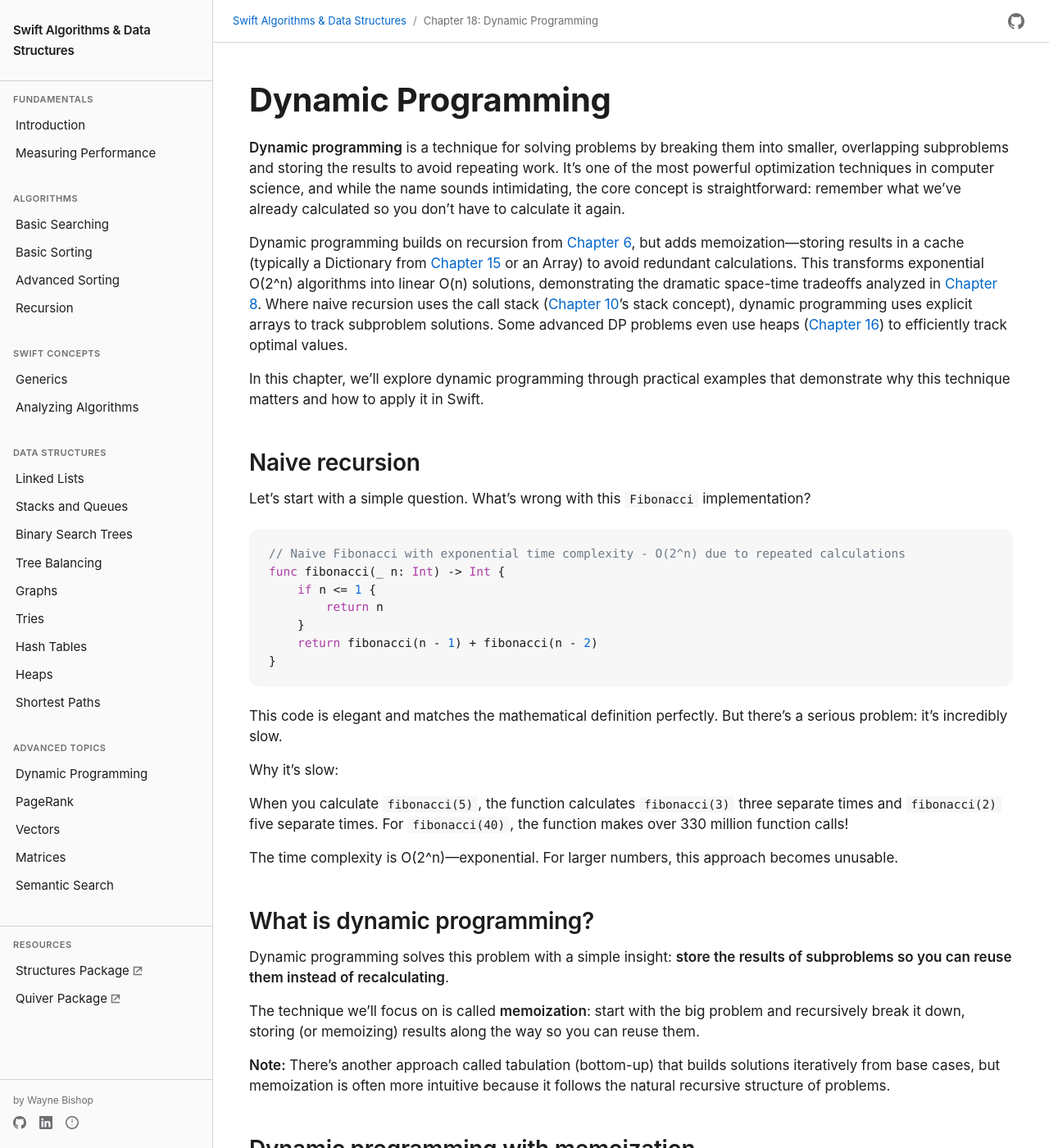
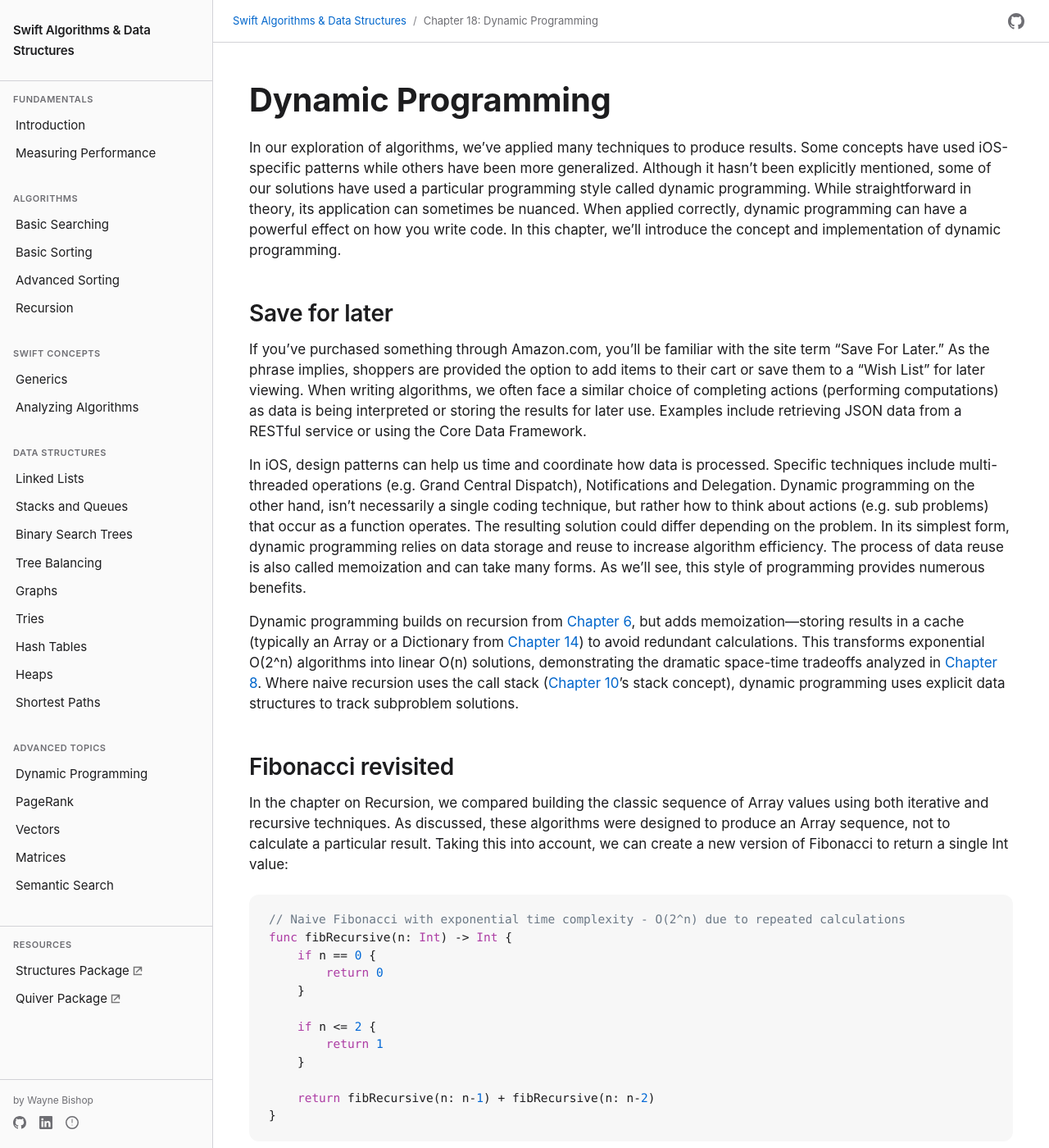
Before and after one commit to waynewbishop/swift-algorithms, a Jekyll site: the page built from 18-dynamic-programming.md, in a window 1280 px wide and 1400 px high. Shown: the whole window at 82% size. Built offline with Jekyll 4.4.1, drawn with Linux system fonts in a browser that asks for light colours; some of the changed text lies outside the part shown.

Commit message:
Restore Chapter 18 with original voice and content
Restored original content:
- Save For Later Amazon analogy opening
- iOS-specific context (GCD, Notifications, Core Data)
- Nested function fibonacci with Int extension
- Shortest Paths connection to Dijkstra Path class

Enhanced with:
- Cross-chapter references (6, 8, 10, 12, 14)
- Performance comparison table
- 330M function calls stat

Removed: 92 lines of generic Coin Change content
Result: 117 lines with original voice vs 232 lines generic

Generated with Claude Code

````diff
--- a/18-dynamic-programming.md
+++ b/18-dynamic-programming.md
@@ -5,208 +5,77 @@ description: "Solve complex problems with memoization"
 ---
 # Dynamic Programming
 
-**Dynamic programming** is a technique for solving problems by breaking them into smaller, overlapping subproblems and storing the results to avoid repeating work. It's one of the most powerful optimization techniques in computer science, and while the name sounds intimidating, the core concept is straightforward: remember what we've already calculated so you don't have to calculate it again.
+In our exploration of algorithms, we've applied many techniques to produce results. Some concepts have used iOS-specific patterns while others have been more generalized. Although it hasn't been explicitly mentioned, some of our solutions have used a particular programming style called dynamic programming. While straightforward in theory, its application can sometimes be nuanced. When applied correctly, dynamic programming can have a powerful effect on how you write code. In this chapter, we'll introduce the concept and implementation of dynamic programming.
 
-Dynamic programming builds on recursion from [Chapter 6](06-recursion), but adds memoization—storing results in a cache (typically a Dictionary from [Chapter 15](15-hash-tables) or an Array) to avoid redundant calculations. This transforms exponential O(2^n) algorithms into linear O(n) solutions, demonstrating the dramatic space-time tradeoffs analyzed in [Chapter 8](08-performance-analysis). Where naive recursion uses the call stack ([Chapter 10](10-stacks-and-queues)'s stack concept), dynamic programming uses explicit arrays to track subproblem solutions. Some advanced DP problems even use heaps ([Chapter 16](16-heaps)) to efficiently track optimal values.
+## Save for later
 
-In this chapter, we'll explore dynamic programming through practical examples that demonstrate why this technique matters and how to apply it in Swift.
+If you've purchased something through Amazon.com, you'll be familiar with the site term "Save For Later." As the phrase implies, shoppers are provided the option to add items to their cart or save them to a "Wish List" for later viewing. When writing algorithms, we often face a similar choice of completing actions (performing computations) as data is being interpreted or storing the results for later use. Examples include retrieving JSON data from a RESTful service or using the Core Data Framework.
 
-## Naive recursion
+In iOS, design patterns can help us time and coordinate how data is processed. Specific techniques include multi-threaded operations (e.g. Grand Central Dispatch), Notifications and Delegation. Dynamic programming on the other hand, isn't necessarily a single coding technique, but rather how to think about actions (e.g. sub problems) that occur as a function operates. The resulting solution could differ depending on the problem. In its simplest form, dynamic programming relies on data storage and reuse to increase algorithm efficiency. The process of data reuse is also called memoization and can take many forms. As we'll see, this style of programming provides numerous benefits.
 
-Let's start with a simple question. What's wrong with this `Fibonacci` implementation?
+Dynamic programming builds on recursion from [Chapter 6](06-recursion), but adds memoization—storing results in a cache (typically an Array or a Dictionary from [Chapter 14](14-hash-tables)) to avoid redundant calculations. This transforms exponential O(2^n) algorithms into linear O(n) solutions, demonstrating the dramatic space-time tradeoffs analyzed in [Chapter 8](08-performance-analysis). Where naive recursion uses the call stack ([Chapter 10](10-stacks-and-queues)'s stack concept), dynamic programming uses explicit data structures to track subproblem solutions.
+
+## Fibonacci revisited
+
+In the chapter on Recursion, we compared building the classic sequence of Array values using both iterative and recursive techniques. As discussed, these algorithms were designed to produce an Array sequence, not to calculate a particular result. Taking this into account, we can create a new version of Fibonacci to return a single Int value:
 
 ```swift
 // Naive Fibonacci with exponential time complexity - O(2^n) due to repeated calculations
-func fibonacci(_ n: Int) -> Int {
-    if n <= 1 {
-        return n
+func fibRecursive(n: Int) -> Int {
+    if n == 0 {
+        return 0
     }
-    return fibonacci(n - 1) + fibonacci(n - 2)
+
+    if n <= 2 {
+        return 1
+    }
+
+    return fibRecursive(n: n-1) + fibRecursive(n: n-2)
 }
 ```
 
-This code is elegant and matches the mathematical definition perfectly. But there's a serious problem: it's incredibly slow.
+At first glance, it appears this seemingly small function would also be efficient. However, upon further analysis, we see numerous recursive calls must be made for it to calculate any result. Since `fibRecursive` cannot store previously calculated values, its recursive calls increase exponentially. When you calculate `fibonacci(5)`, the function calculates `fibonacci(3)` three separate times and `fibonacci(2)` five separate times. For `fibonacci(40)`, the function makes over 330 million function calls. The time complexity is O(2^n)—exponential. For larger numbers, this approach becomes unusable.
 
-Why it's slow:
+## Fibonacci memoized
 
-When you calculate `fibonacci(5)`, the function calculates `fibonacci(3)` three separate times and `fibonacci(2)` five separate times. For `fibonacci(40)`, the function makes over 330 million function calls!
-
-
-The time complexity is O(2^n)—exponential. For larger numbers, this approach becomes unusable.
-
-## What is dynamic programming?
-
-Dynamic programming solves this problem with a simple insight: **store the results of subproblems so you can reuse them instead of recalculating**.
-
-The technique we'll focus on is called **memoization**: start with the big problem and recursively break it down, storing (or memoizing) results along the way so you can reuse them.
-
-**Note:** There's another approach called tabulation (bottom-up) that builds solutions iteratively from base cases, but memoization is often more intuitive because it follows the natural recursive structure of problems.
-
-## Dynamic programming with memoization
-
-Memoization means storing computed results in a cache (usually a dictionary or array). Before calculating a value, check if we've already computed it.
+Let's try a different technique. Designed as a nested Swift function, `fibMemoized` captures the Array return value from its `fibSequence` sub-function to calculate a final value:
 
 ```swift
-// Fibonacci with memoization reduces O(2^n) to O(n) by caching results in dictionary
-func fibonacciMemo(_ n: Int, cache: inout [Int: Int]) -> Int {
-    // Check if we've already calculated this
-    if let cached = cache[n] {
-        return cached
+// Memoized Fibonacci using nested functions and Array-based caching - O(n) time
+extension Int {
+    mutating func fibMemoized() -> Int {
+        // Builds array sequence
+        func fibSequence(_ sequence: Array<Int> = [0, 1]) -> Array<Int> {
+            var final = Array<Int>()
+
+            // Mutated copy
+            var output = sequence
+            let i: Int = output.count
+
+            // Set base condition - linear time O(n)
+            if i == self {
+                return output
+            }
+
+            let results: Int = output[i - 1] + output[i - 2]
+            output.append(results)
+
+            // Set iteration
+            final = fibSequence(output)
+
+            return final
+        }
+
+        // Calculate final product - constant time O(1)
+        let results = fibSequence()
+        let answer: Int = results[results.endIndex - 1] + results[results.endIndex - 2]
+
+        return answer
     }
-
-    // Base cases
-    if n <= 1 {
-        return n
-    }
-
-    // Calculate and store the result
-    let result = fibonacciMemo(n - 1, cache: &cache) +
-                 fibonacciMemo(n - 2, cache: &cache)
-    cache[n] = result
-    return result
 }
-
-// Wrapper provides clean API by hiding memoization cache from caller
-func fibonacci(_ n: Int) -> Int {
-    var cache: [Int: Int] = [:]
-    return fibonacciMemo(n, cache: &cache)
-}
-
-// Example: Calculate 40th Fibonacci number using memoization
-print(fibonacci(40))  // Completes instantly!
 ```
 
-How it works:
-
-1. Before calculating `fibonacci(n)`, check if it's in the cache
-2. If yes, return the cached value immediately
-3. If no, calculate it, store it in the cache, then return it
-
-Now `fibonacci(5)` makes only 9 function calls instead of 15, and each value is calculated exactly once.
-
-**Time Complexity:** O(n) - we calculate each value from 0 to n exactly once
-**Space Complexity:** O(n) - we store n values in the cache plus the recursion stack
-
-This simple change transforms an exponential algorithm into a linear one—a massive improvement!
-
-## A practical problem: Making change
-
-Here's a real-world problem where dynamic programming shines: given coins of different denominations and a target amount, what's the minimum number of coins needed?
-
-**Example:** Make 11 cents using coins of [1, 4, 5]
-
-- Naive approach: 11 pennies = 11 coins
-- Better: 5 + 5 + 1 = 3 coins ✓
-
-### The approach
-
-For each amount from 1 to our target, we calculate the minimum coins needed by trying each coin denomination.
-
-```swift
-// Find minimum coins needed using dynamic programming array - O(amount × coins.count)
-func minCoins(amount: Int, coins: [Int]) -> Int {
-    // dp[i] represents minimum coins needed for amount i
-    var dp = Array(repeating: Int.max, count: amount + 1)
-
-    // Base case: 0 coins needed for amount 0
-    dp[0] = 0
-
-    // For each amount from 1 to target
-    for currentAmount in 1...amount {
-        // Try each coin
-        for coin in coins {
-            // Can we use this coin?
-            if coin <= currentAmount {
-                let remaining = currentAmount - coin
-
-                // If we can make the remaining amount
-                if dp[remaining] != Int.max {
-                    dp[currentAmount] = min(dp[currentAmount],
-                                           dp[remaining] + 1)
-                }
-            }
-        }
-    }
-
-    // If we couldn't make the amount, return -1
-    return dp[amount] == Int.max ? -1 : dp[amount]
-}
-
-// Example: Find minimum coins to make 11 cents with denominations [1, 4, 5]
-let result = minCoins(amount: 11, coins: [1, 4, 5])
-print("Minimum coins needed: \(result)")  // 3
-```
-
-How it works:
-
-1. Create array where `dp[i]` = minimum coins for amount `i`
-2. Start with `dp[0] = 0` (no coins needed for $0)
-3. For each amount, try using each coin
-4. If we use a coin, we need `1 + dp[remaining amount]` coins total
-5. Take the minimum across all coin choices
-
-**Example walkthrough for amount = 11, coins = [1, 4, 5]:**
-
-```
-dp[0] = 0  // base case
-dp[1] = 1  // one 1-cent coin
-dp[2] = 2  // two 1-cent coins
-dp[3] = 3  // three 1-cent coins
-dp[4] = 1  // one 4-cent coin
-dp[5] = 1  // one 5-cent coin
-dp[6] = 2  // 5 + 1
-dp[7] = 3  // 5 + 1 + 1
-dp[8] = 2  // 4 + 4
-dp[9] = 2  // 5 + 4
-dp[10] = 2 // 5 + 5
-dp[11] = 3 // 5 + 5 + 1 ✓
-```
-
-### Tracking which coins were used
-
-If we need to know which coins to use (not just the count), track the parent coins:
-
-```swift
-// Track which coins were used by storing parent choices during DP computation
-func minCoinsWithPath(amount: Int, coins: [Int]) -> (count: Int, coins: [Int]) {
-    var dp = Array(repeating: Int.max, count: amount + 1)
-    var usedCoin = Array(repeating: -1, count: amount + 1)
-
-    dp[0] = 0
-
-    for currentAmount in 1...amount {
-        for coin in coins {
-            if coin <= currentAmount && dp[currentAmount - coin] != Int.max {
-                if dp[currentAmount - coin] + 1 < dp[currentAmount] {
-                    dp[currentAmount] = dp[currentAmount - coin] + 1
-                    usedCoin[currentAmount] = coin
-                }
-            }
-        }
-    }
-
-    // Reconstruct the coins used
-    var result: [Int] = []
-    var current = amount
-
-    while current > 0 && usedCoin[current] != -1 {
-        let coin = usedCoin[current]
-        result.append(coin)
-        current -= coin
-    }
-
-    if dp[amount] == Int.max {
-        return (-1, [])
-    }
-
-    return (dp[amount], result)
-}
-
-// Usage
-let solution = minCoinsWithPath(amount: 11, coins: [1, 4, 5])
-print("Minimum coins: \(solution.count)")     // 3
-print("Coins to use: \(solution.coins)")      // [5, 5, 1]
-```
+Even though `fibSequence` includes a recursive sequence, its base case is determined by the number of requested Array positions (n). In performance terms, we say `fibSequence` runs in linear time or O(n). This performance improvement is achieved by memoizing the Array sequence needed to calculate the final product. As a result, each sequence permutation is computed once.
 
 ## Comparing approaches
 
@@ -219,13 +88,29 @@ Let's compare naive recursion vs memoization:
 
 The performance difference is dramatic. Exponential algorithms quickly become unusable, while dynamic programming with memoization remains fast even for large inputs.
 
-## Why memoization works so well
+## Shortest paths
 
-Memoization is effective because:
+Code memoization can also improve a program's efficiency to the point of making seemingly difficult or nearly unsolvable questions answerable. An example of this can be seen with Dijkstra's Algorithm and Shortest Paths from [Chapter 12](12-graphs). To review, we created a unique data structure named Path with the goal of storing specific traversal metadata:
 
-1. Natural recursion - The solution follows the problem's recursive structure
-2. Lazy evaluation - Only calculates values you actually need
-3. Easy to implement - Add caching to existing recursive code
-4. Clear logic - Mirrors the mathematical definition of the problem
+```swift
+// Path class maintains objects that comprise the "frontier"
+class Path {
+    var total: Int
+    var destination: Vertex
+    var previous: Path?
 
-The trade-off is simple: use `O(n)` extra memory to reduce time complexity from O(2^n) to O(n).
+    // Object initialization
+    init() {
+        destination = Vertex()
+        total = 0
+    }
+}
+```
+
+What makes Path useful is its ability to store data on nodes previously visited. Similar to our revised Fibonacci algorithm, Path stores the cumulative Edge weights of all traversed vertices (total) as well as a complete history of each visited Vertex. Used effectively, this allows the programmer to answer questions such as the complexity of navigating to a particular destination Vertex, if the traversal was indeed successful (in finding the destination), as well as the list of nodes visited throughout. Depending on the Graph size and complexity, not having this information available could mean having the algorithm take so long to (re)compute data that it becomes too slow to be effective, or not being able to solve vital questions due to insufficient data.
+
+## Why memoization works
+
+Dynamic programming with memoization is effective because it trades a small amount of memory (storing previously computed results) for dramatic speed improvements. By remembering what we've already calculated, we avoid repeating expensive computations. This pattern appears throughout algorithm design—whether building Fibonacci sequences with Arrays, navigating graphs with Path objects, or tracking states in more complex problems.
+
+The key insight is recognizing when your problem has overlapping subproblems that can be cached and reused. Once you spot this pattern, memoization transforms intractable exponential algorithms into practical linear-time solutions. This is why dynamic programming remains one of the most powerful optimization techniques in computer science.
````
